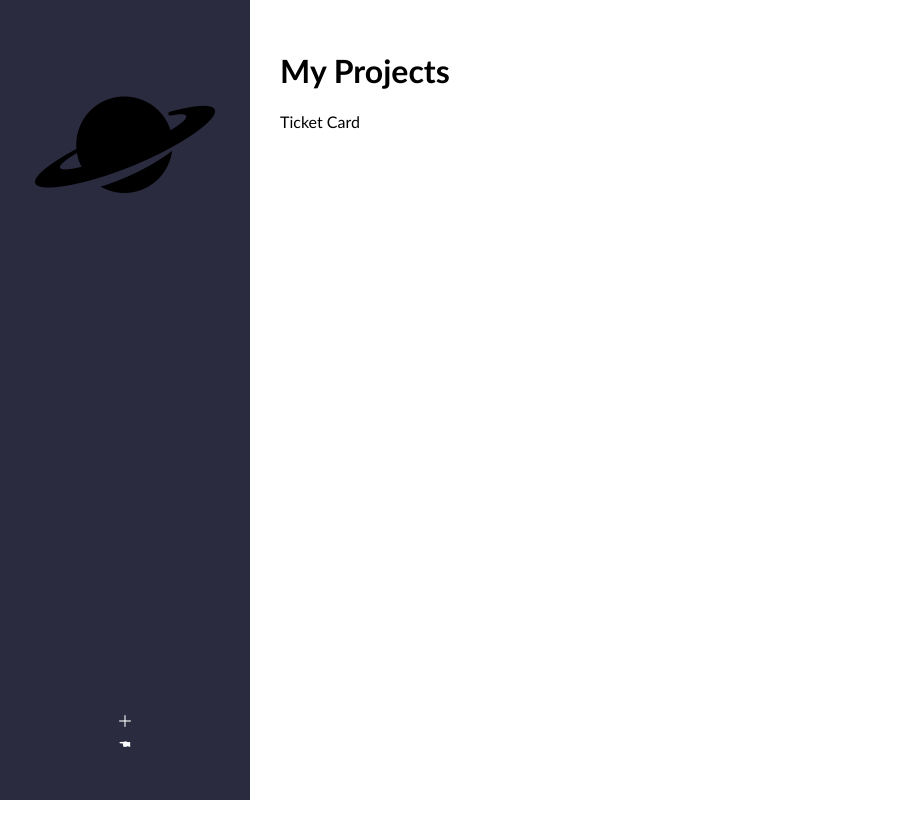
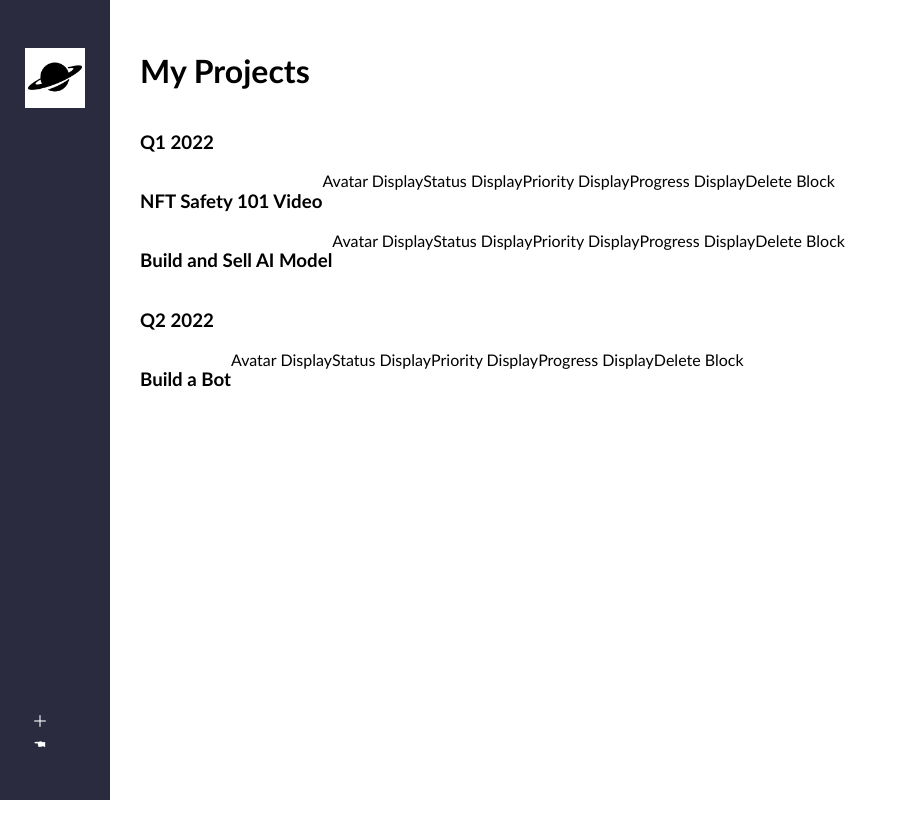
Before and after one commit to RvN-R/monday-clone, a React (Create React App) app in the folder monday-clone/: page / in a window 1280 px wide. Shown: the top 838 px of the page, without its empty margins (0-908 px from the left). Built offline with nearby package versions, Linux system fonts and the light colour scheme.

Commit message:
created some dummy data in dashboard.js, wrote a function called uniqueCategories and rendered the data to app

```diff
--- a/monday-clone/src/components/nav.js
+++ b/monday-clone/src/components/nav.js
@@ -8,11 +8,11 @@
     return (
         <nav>
             <div className="logo-container">
-                <img src={logo} alt="logo"/>
+                <img src={logo} alt="logo" className='logo'/>
             </div>
             <div className='controls-container'>
-                <div onClick={() => navigate('/ticket')}>＋</div>
-                <div onClick={() => navigate('/')}>🖜</div>
+                <div className ="icon" onClick={() => navigate('/ticket')}>＋</div>
+                <div className ="icon" onClick={() => navigate('/')}>🖜</div>
             </div>
 
         </nav>
@@ -22,4 +22,3 @@
 export default Nav
 
 // got to 27.50 in the video
-// onClick in the video simply doesn't work for me
--- a/monday-clone/src/components/ticketcard.js
+++ b/monday-clone/src/components/ticketcard.js
@@ -1,6 +1,23 @@
-const ticketCard = () => {
+import { Link } from 'react-router-dom'
+import AvatarDisplay from "./avatardisplay"
+import StatusDisplay from "./statusdisplay"
+import PriorityDisplay from "./prioritydisplay"
+import ProgressDisplay from "./progressdisplay"
+import DeleteBlock from "./deleteblock"
+
+const ticketCard = ({color, ticket}) => {
     return (
-        <div>Ticket Card</div>
+        <div className="ticket-card">
+            {/* <link> */}
+                <div className="ticket-color"></div>
+                <h3>{ticket.title}</h3>
+                <AvatarDisplay/>
+                <StatusDisplay/>
+                <PriorityDisplay/>
+                <ProgressDisplay/>
+            {/* </link> */}
+            <DeleteBlock/>
+        </div>
     )
 }
 export default ticketCard
--- a/monday-clone/src/index.css
+++ b/monday-clone/src/index.css
@@ -28,12 +28,14 @@
 }
 
 .logo{
-    width: 30px;
+    width: 60px;
     color:white;
+    background-color: white;
 }
 
 nav .icon {
     color: white;
+    width: 30px;
 }
 
 /*DashBoard*/
@@ -47,3 +49,10 @@
     height: 88vh;
     overflow: scroll;
 }
+
+/*TicketCard*/
+
+.ticket-card{
+    display: flex;
+    width: 100%;
+}
--- a/monday-clone/src/pages/dashboard.js
+++ b/monday-clone/src/pages/dashboard.js
@@ -1,10 +1,70 @@
 import TicketCard from '../components/ticketcard'
+
 const Dashboard = () => {
+
+    const tickets = [
+        {
+            category: 'Q1 2022',
+            color: 'red',
+            title: 'NFT Safety 101 Video',
+            owner: 'Richard Van Nairn',
+            avatar: 'https://avatars.githubusercontent.com/u/76949692?s=400&u=afbcd8d2a0a037af17abd9ee1a67ea37dcadf4d6&v=4',
+            status: 'done',
+            priority: '5',
+            progress: '40',
+            description: 'Make a video to showcasing how to work with NFTs safely, including how to know if one is not genuine.',
+            timestamp: '2022-02-11T07:36:17+0000'
+        },
+        {
+            category: 'Q1 2022',
+            color: 'red',
+            title: 'Build and Sell AI Model',
+            owner: 'Richard Van Nairn',
+            avatar: 'https://avatars.githubusercontent.com/u/76949692?s=400&u=afbcd8d2a0a037af17abd9ee1a67ea37dcadf4d6&v=4',
+            status: 'working on it',
+            priority: '2',
+            progress: '70',
+            description: 'Make a video about AI.',
+            timestamp: '2022-02-13T07:36:17+0000'
+        },
+        {
+            category: 'Q2 2022',
+            color: 'blue',
+            title: 'Build a Bot',
+            owner: 'Richard Van Nairn',
+            avatar: 'https://avatars.githubusercontent.com/u/76949692?s=400&u=afbcd8d2a0a037af17abd9ee1a67ea37dcadf4d6&v=4',
+            status: 'working on it',
+            priority: '3',
+            progress: '10',
+            description: 'Make a video about making a Bot.',
+            timestamp: '2022-02-15T07:36:17+0000'
+        }
+    ]
+
+    const uniqueCategories = [
+        ...new Set(tickets?.map(({category}) => category))
+    ]
+
+    console.log(uniqueCategories)
+
     return (
         <div className="dashboard">
             <h1>My Projects</h1>
             <div className ="ticket-container">
-                <TicketCard/>
+                {tickets && uniqueCategories?.map((uniqueCategory, categoryIndex) => (
+                    <div key ={categoryIndex}>
+                        <h3>{uniqueCategory}</h3>
+                        {tickets.filter(ticket => ticket.category === uniqueCategory)
+                            .map((filteredTicket, _index) => (
+                                <TicketCard
+                                    id = {_index}
+                                    color = {filteredTicket.color}
+                                    ticket = {filteredTicket}
+                                />
+                            ))
+                        }
+                    </div>
+                ))}
             </div>
         </div>
     )
```
